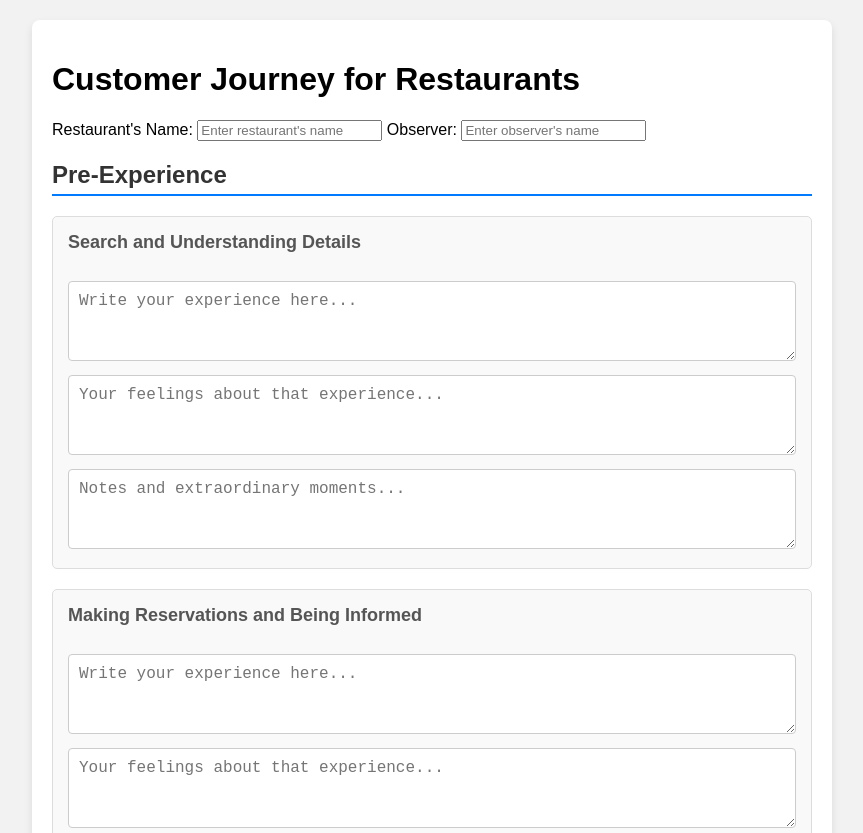
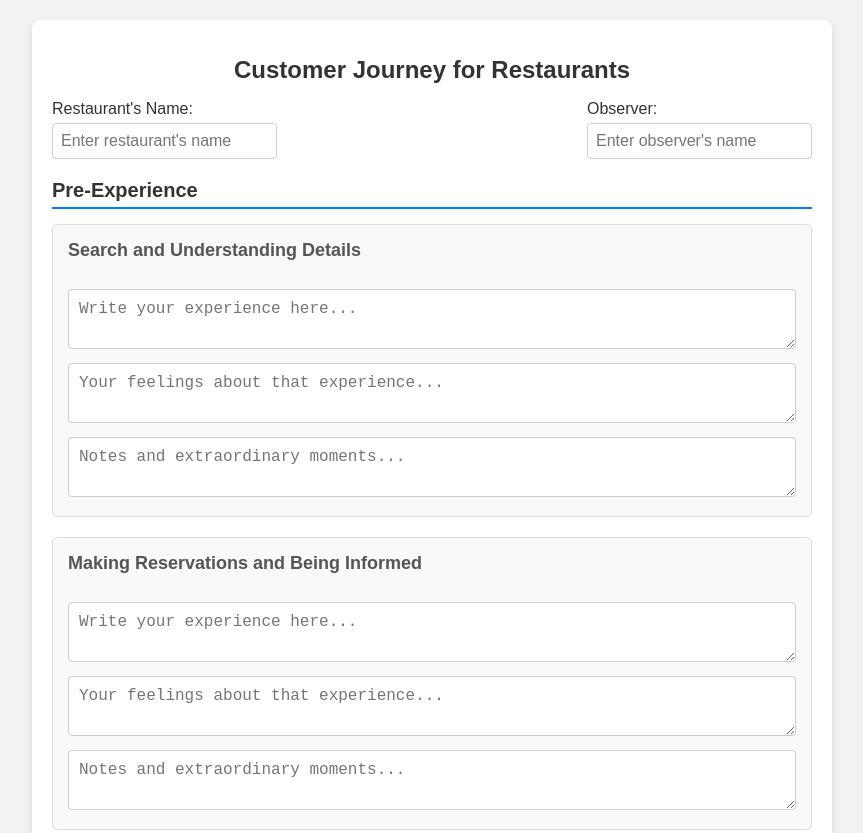
Before and after one commit to mertcgul/musteri-yolculugu, a plain HTML site: page index.html in a window 1280 px wide. Shown: the top 833 px of the page, without its empty margins (208-1071 px from the left). Drawn offline with Linux system fonts and the light colour scheme.

Commit message:
style.css

```diff
--- a/style.css
+++ b/style.css
@@ -17,16 +17,43 @@ body {
     box-shadow: 0 4px 8px rgba(0, 0, 0, 0.1);
 }
 
+h1 {
+    text-align: center;
+    font-size: 24px;
+    color: #333;
+}
+
+.form-header {
+    display: flex;
+    justify-content: space-between;
+    margin-bottom: 20px;
+}
+
+.form-header label {
+    display: flex;
+    flex-direction: column;
+    font-size: 16px;
+    color: #333;
+}
+
+.form-header input {
+    padding: 8px;
+    font-size: 16px;
+    border: 1px solid #ccc;
+    border-radius: 4px;
+    margin-top: 5px;
+}
+
 .stage {
     margin-bottom: 30px;
 }
 
 .stage h2 {
-    font-size: 24px;
+    font-size: 20px;
     color: #333;
     border-bottom: 2px solid #007bff;
     padding-bottom: 5px;
-    margin-bottom: 20px;
+    margin-bottom: 15px;
 }
 
 .step {
@@ -45,7 +72,7 @@ body {
 
 .step textarea {
     width: 100%;
-    height: 80px;
+    height: 60px;
     padding: 10px;
     border: 1px solid #ccc;
     border-radius: 4px;
@@ -54,7 +81,17 @@ body {
     margin-top: 10px;
 }
 
-.step textarea:focus {
-    border-color: #007bff;
-    outline: none;
+#submit-button {
+    width: 100%;
+    padding: 10px;
+    font-size: 18px;
+    color: white;
+    background-color: #007bff;
+    border: none;
+    border-radius: 5px;
+    cursor: pointer;
 }
+
+#submit-button:hover {
+    background-color: #0056b3;
+}
```
